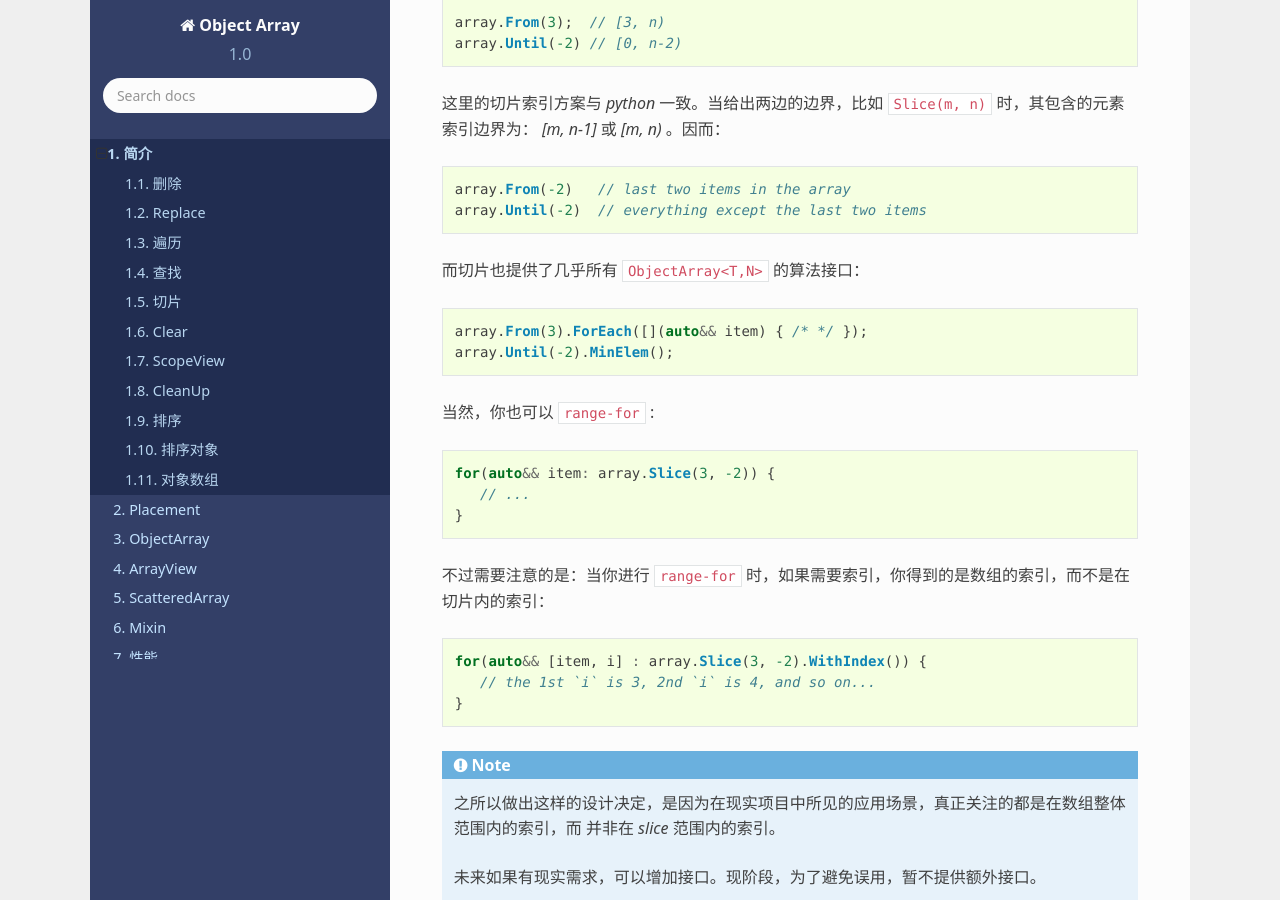
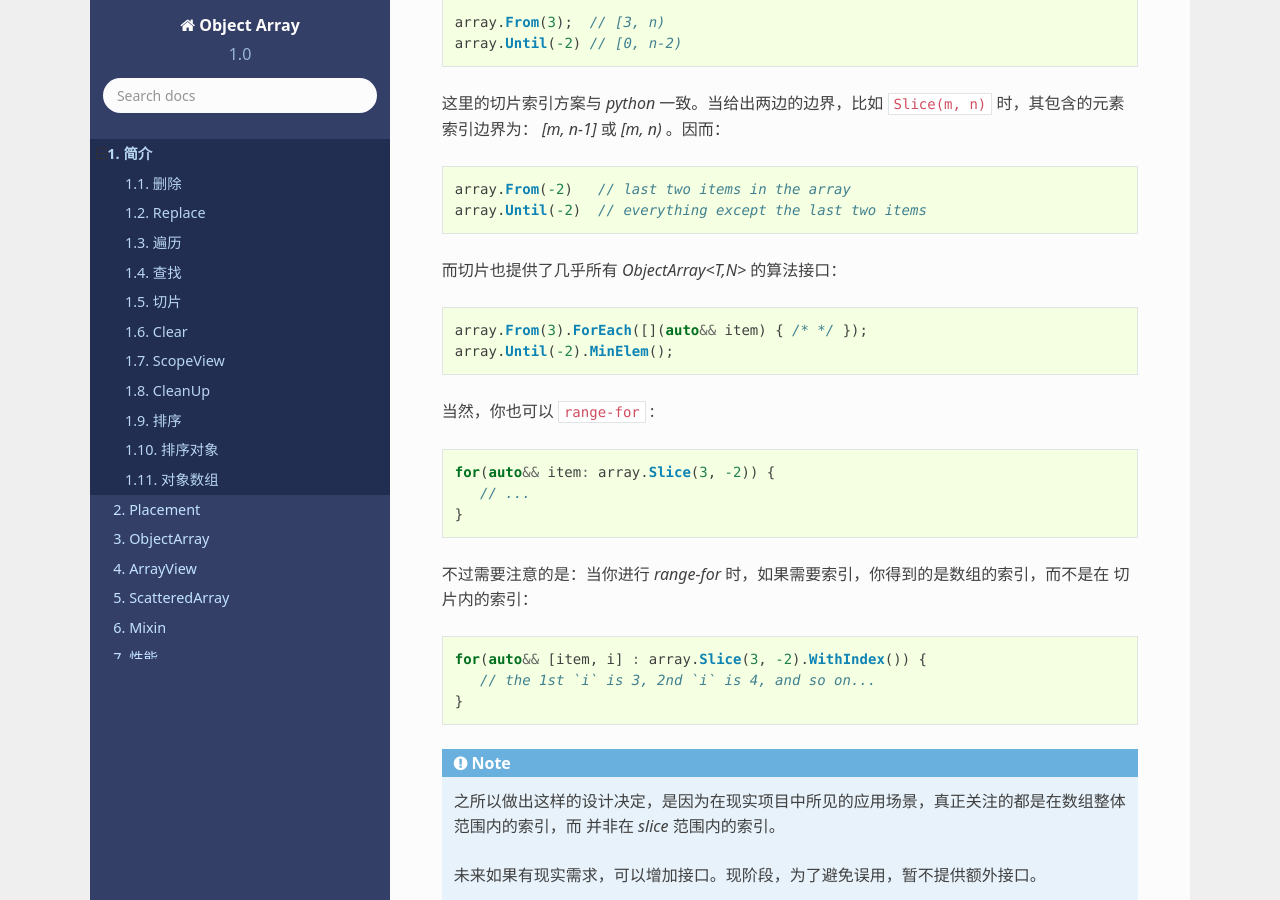
Before and after one commit to godsme/object-array, a Sphinx documentation site: the page built from doc/source/Introduction.rst, in a window 1280 px wide and 900 px high, scrolled down 5371 px. Built offline with Sphinx 7.4.7 and the Read the Docs theme 2.0.0, drawn with Linux system fonts in a browser that asks for light colours; formulas are drawn with MathJax 3.

```diff
--- a/doc/source/Introduction.rst
+++ b/doc/source/Introduction.rst
@@ -258,7 +258,7 @@
    array.From(-2)   // last two items in the array
    array.Until(-2)  // everything except the last two items
 
-而切片也提供了几乎所有 ``ObjectArray<T,N>`` 的算法接口：
+而切片也提供了几乎所有 `ObjectArray<T,N>` 的算法接口：
 
 .. code-block:: c++
 
@@ -274,7 +274,7 @@
    }
 
 
-不过需要注意的是：当你进行 ``range-for`` 时，如果需要索引，你得到的是数组的索引，而不是在
+不过需要注意的是：当你进行 `range-for` 时，如果需要索引，你得到的是数组的索引，而不是在
 切片内的索引：
 
 .. code-block:: c++
@@ -361,6 +361,7 @@
    留给用户。
 
    另，`rust` 则是通过语言的内建约束来保证一个数组被至少一个 `slice` 引用时，数组本身是不允许修改的。
+
 
 Clear
 ---------------------
```
